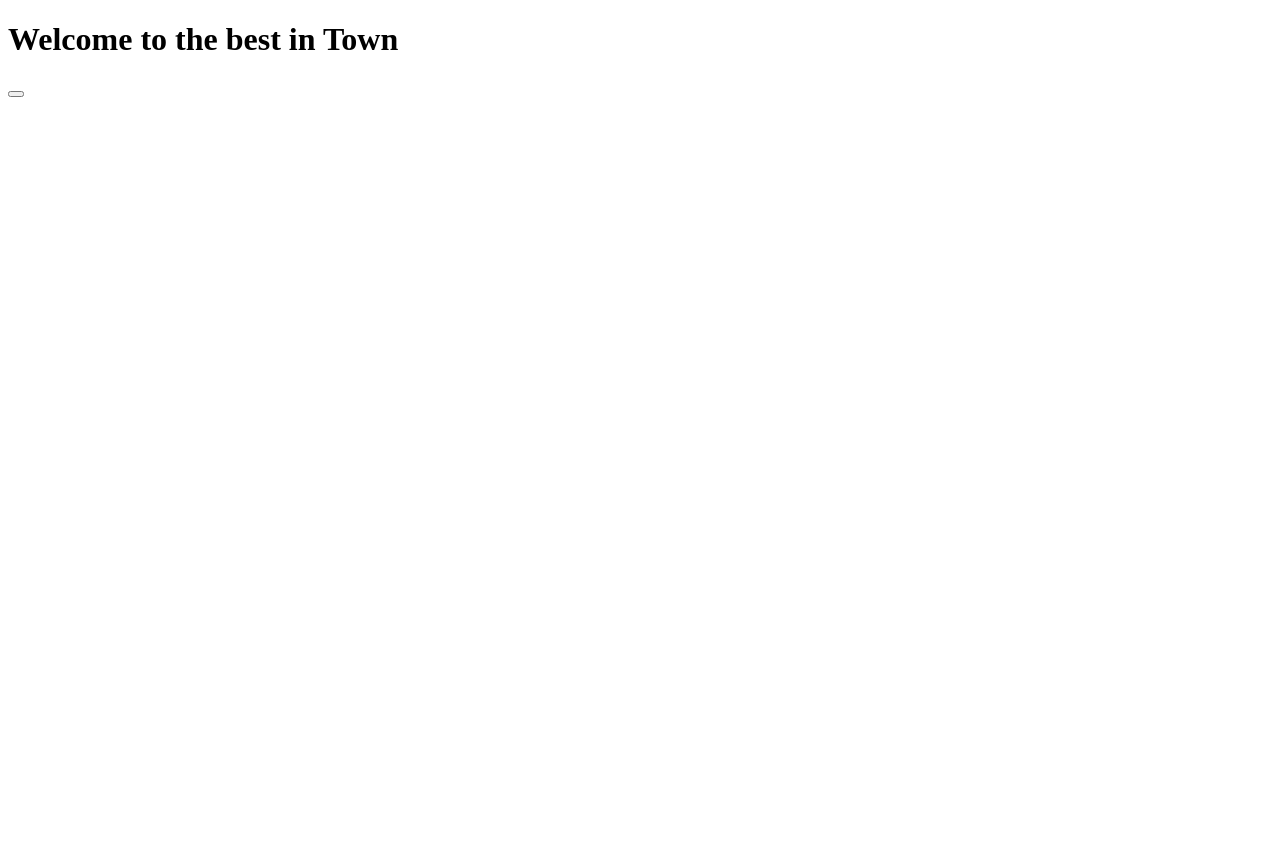
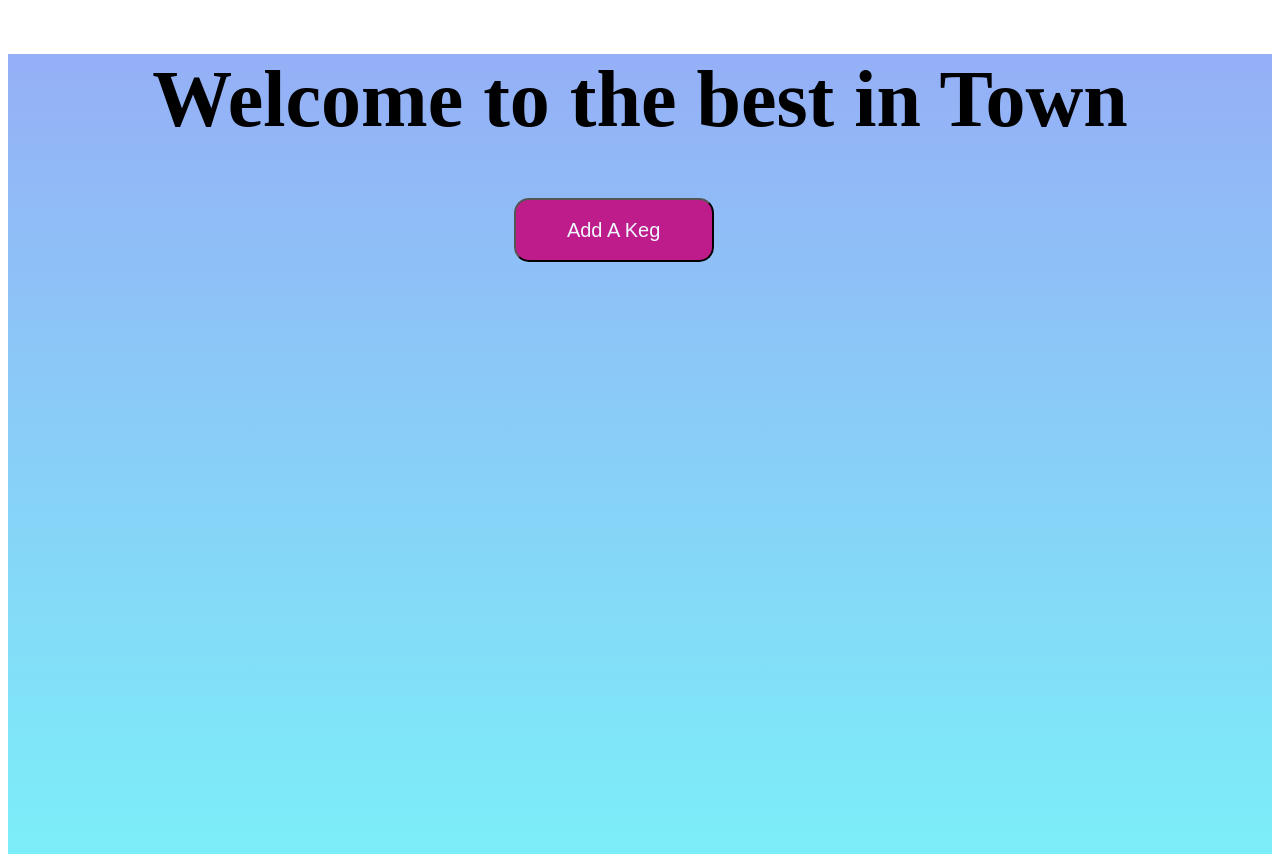
Before and after one commit to MeronTekie/tap-room-react, a React (Create React App) app: page / in a window 1280 px wide. Before the commit the page ends 800 px from the top, so only its background shows below. Built offline with nearby package versions, Linux system fonts and the light colour scheme.

Commit message:
Set the CRUD operation for the project

```diff
--- a/src/components/Header.js
+++ b/src/components/Header.js
@@ -1,4 +1,5 @@
 import React from 'react'
+import './header.css'
 
 const Header = () => {
   return (
--- /dev/null
+++ b/src/components/KegControl/KegControl.css
@@ -0,0 +1,16 @@
+.button{
+  border: 2px solid balck;
+  width: 200px;
+  height: 8vh;
+  margin-left: 40%;
+  border-top-left-radius: 15px;
+  border-top-right-radius: 15px;
+  border-bottom-left-radius: 15px;
+  border-bottom-right-radius: 15px;
+  color: aliceblue;
+  background-color: rgb(191, 28, 139);
+}
+button{
+  text-align: center;
+  font-size: 20px;
+}
--- a/src/components/KegControl/KegControl.js
+++ b/src/components/KegControl/KegControl.js
@@ -2,6 +2,8 @@ import React, { Component } from 'react'
 import KegDetails from '../KegDetails/KegDetails';
 import Edit from '../Edit/Edit';
 import NewKegForm from '../NewKegForm/NewKegForm';
+import List from '../List/List';
+import './KegControl.css'
 
 
 
@@ -78,9 +80,9 @@ import NewKegForm from '../NewKegForm/NewKegForm';
         currentlyVisibleState =
         <KegDetails
         keg = {this.state.selectedKeg}
-        onClickingDelete = {this.handleDeletingKeg}
+        onClickingDelete = {this.handleDeletionKeg}
         onClickingEdit = {this.handleEditClick}
-        onClickingDecrement = {this.handleDecrementingPints} />
+        />
 
         buttonText = "Return to Keg List";
       } else if (this.state.formVisibleOnPage) {
@@ -88,14 +90,14 @@ import NewKegForm from '../NewKegForm/NewKegForm';
 
         buttonText = "Return to Keg List";
       } else {
-        // currentlyVisibleState = <KegList kegList={this.state.mainKegList} onKegSelection={this.handleChangingSelectedKeg} />
+        currentlyVisibleState = <List list={this.state.mainKegList} onSelect={this.handleChangeSelectedKeg } />
 
-        // buttonText = "Add Keg";
+        buttonText = "Add A Keg";
       }
       return (
         <React.Fragment>
           {currentlyVisibleState}
-          <button onClick={this.handleClick}> {buttonText}</button>
+          <button className='button'  onClick={this.handleClick}> {buttonText}</button>
         </React.Fragment>
       )
     }
--- a/src/components/List/List.js
+++ b/src/components/List/List.js
@@ -17,7 +17,7 @@ const List = (props) => {
   )
 }
 List.propTypes ={
-  List:PropTypes.array,
+  list:PropTypes.array,
   onSelect:PropTypes.func
 }
 
--- /dev/null
+++ b/src/components/NewKegForm/NewKegForm.css
@@ -0,0 +1,4 @@
+card{
+  border: 3px solid black;
+  height: 50vh;
+}
--- a/src/components/NewKegForm/NewKegForm.js
+++ b/src/components/NewKegForm/NewKegForm.js
@@ -2,6 +2,7 @@ import React from 'react'
 import { v4 } from 'uuid'
 import PropTypes from 'prop-types'
 import ReusableForm from '../ReusableForm/ReusableForm'
+import './NewKegForm.css'
 
 const NewKegForm = (props) => {
  const  newKegFormSubmission=(event)=>{
@@ -19,7 +20,7 @@ const NewKegForm = (props) => {
   }
 
   return (
-    <div>
+    <div className='card'>
       <React.Fragment>
         <ReusableForm
         formSubmissionHandler={newKegFormSubmission}
--- /dev/null
+++ b/src/components/ReusableForm/Reusable.css
@@ -0,0 +1,4 @@
+card{
+  border: 3px solid black;
+  height: 50vh;
+}
--- a/src/components/ReusableForm/ReusableForm.js
+++ b/src/components/ReusableForm/ReusableForm.js
@@ -5,8 +5,8 @@ const ReusableForm = (props) => {
   const min =120;
   const max =124;
   return (
-
-    <React.Fragment>
+    <div className='card'>
+      <React.Fragment>
       <form onSubmit={props.formSubmissionHandler}>
         <input
         type="text"
@@ -37,6 +37,8 @@ const ReusableForm = (props) => {
         <button type='submit'>{props.buttonText}</button>
       </form>
     </React.Fragment>
+  </div>
+
   )
 }
 ReusableForm.propTypes ={
--- /dev/null
+++ b/src/components/header.css
@@ -0,0 +1,5 @@
+h1{
+  font-family:Avenir Next Condensed ;
+  text-align: center;
+  font-size: 80px;
+}
--- /dev/null
+++ b/src/index.css
@@ -0,0 +1,9 @@
+.index{
+  background-image: linear-gradient(rgba(44, 96, 238, 0.5),rgba(68, 231, 246, 0.7));
+  height: 100vh;
+  margin-top: 0%;
+}
+/* .body {
+  background-image: url("https://pin.it/7hnc22P");
+  background-color: #cccccc;
+ } */
--- a/src/index.js
+++ b/src/index.js
@@ -1,14 +1,17 @@
 import React from 'react';
 import ReactDOM from 'react-dom/client';
 import App from './components/App';
-
+import './index.css'
 
 
 const root = ReactDOM.createRoot(document.getElementById('root'));
 root.render(
-  <React.StrictMode>
+  <div className='index'>
+    <React.StrictMode>
     <App />
   </React.StrictMode>
+  </div>
+
 );
 
 // If you want to start measuring performance in your app, pass a function
```
Also changed, not shown: src/components/Keg.js/Keg.js (+5 -5 lines).
